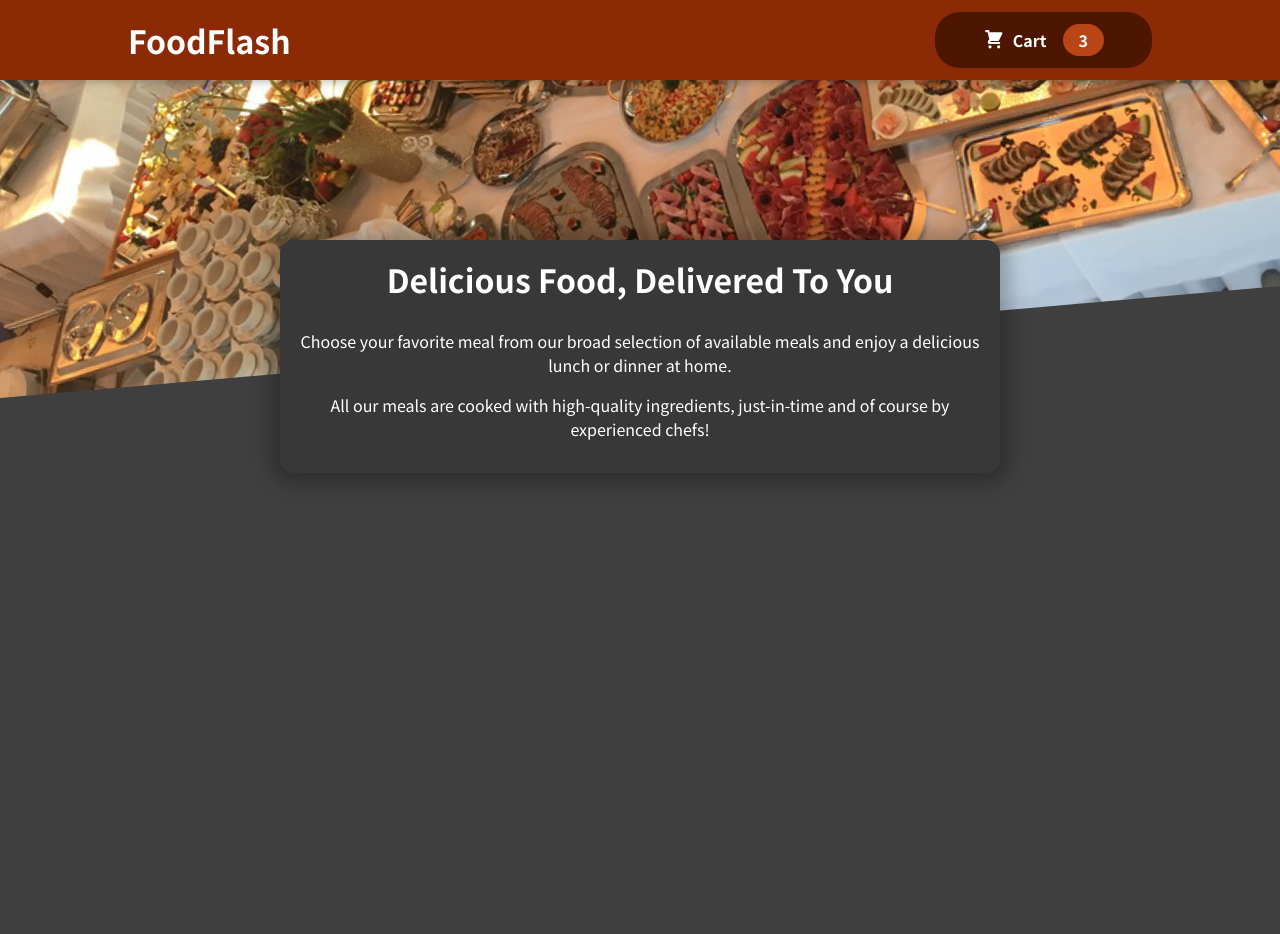
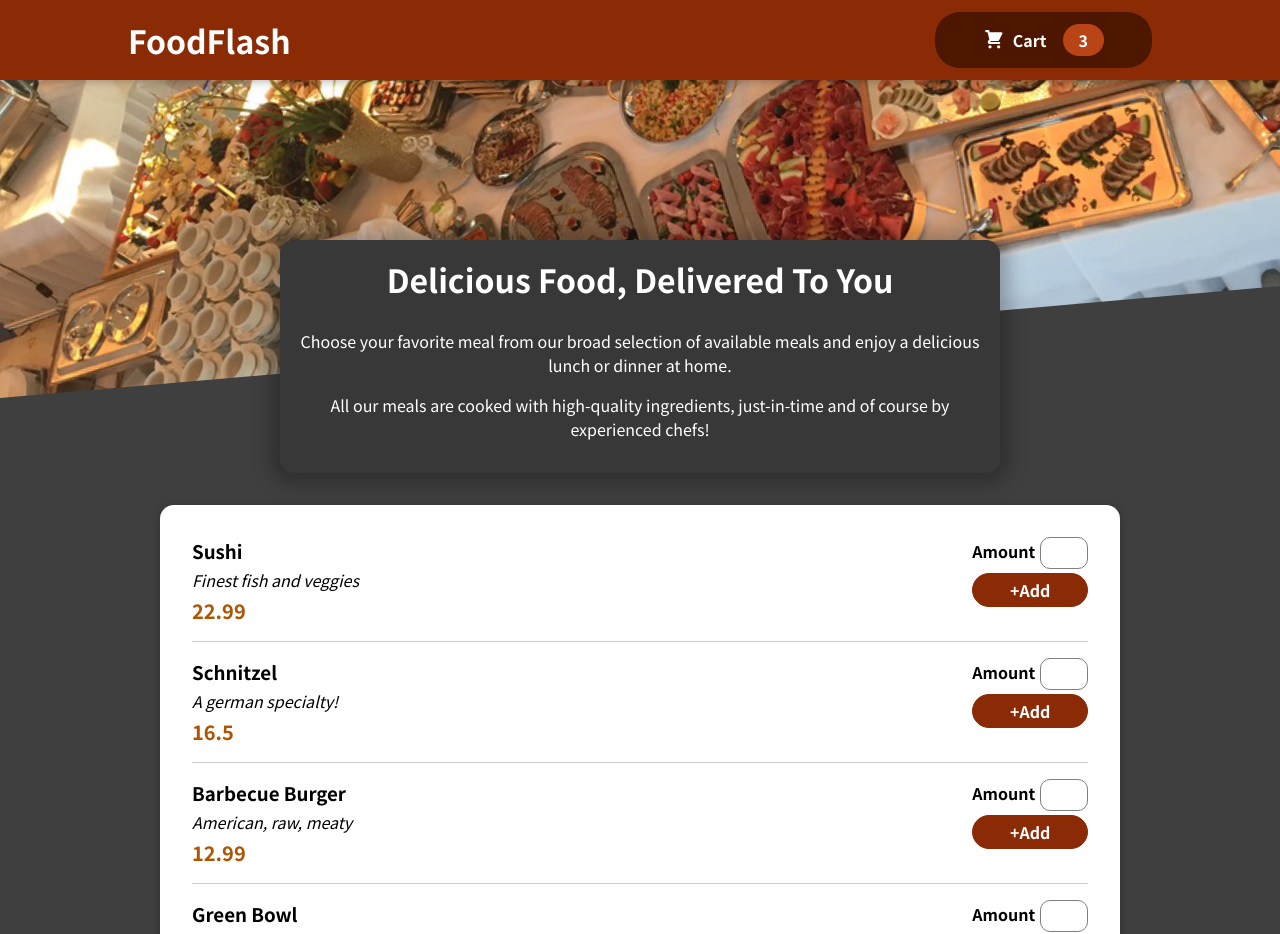
Before and after one commit to mzbali/food-flash-app, a React (Create React App) app: page / in a window 1280 px wide. Shown: the top 934 px of the page. Before the commit the page ends 800 px from the top, so only its background shows below. Built offline with nearby package versions, Linux system fonts and the light colour scheme.

Commit message:
added meal list and form

```diff
--- a/src/components/Layout/Header.js
+++ b/src/components/Layout/Header.js
@@ -1,6 +1,6 @@
 import { Fragment } from 'react';
 import mealsImage from '../../assets/meals.jpg';
-import HeaderCartButton from '../Cart/HeaderCartButton';
+import HeaderCartButton from './HeaderCartButton';
 import classes from './Header.module.css';
 
 const Header = (props) => {
--- a/src/components/Cart/HeaderCartButton.js
+++ b/src/components/Layout/HeaderCartButton.js
@@ -1,5 +1,5 @@
 import React from 'react';
-import CartIcon from './CartIcon';
+import CartIcon from '../Cart/CartIcon';
 import classes from './HeaderCartButton.module.css';
 
 const HeaderCartButton = () => {
--- a/src/components/Meals/AvailableMeals.js
+++ b/src/components/Meals/AvailableMeals.js
@@ -2,11 +2,52 @@ import React, { Fragment } from 'react';
 
 import classes from './AvailableMeals.module.css';
 import MealsSummary from './MealsSummary';
+import Card from '../UI/Card';
+import MealItem from './MealItem/MealItem';
+
+const DUMMY_MEALS = [
+  {
+    id: 'm1',
+    name: 'Sushi',
+    description: 'Finest fish and veggies',
+    price: 22.99,
+  },
+  {
+    id: 'm2',
+    name: 'Schnitzel',
+    description: 'A german specialty!',
+    price: 16.5,
+  },
+  {
+    id: 'm3',
+    name: 'Barbecue Burger',
+    description: 'American, raw, meaty',
+    price: 12.99,
+  },
+  {
+    id: 'm4',
+    name: 'Green Bowl',
+    description: 'Healthy...and green...',
+    price: 18.99,
+  },
+];
 
 const AvailableMeals = () => {
   return (
     <Fragment>
       <MealsSummary />
+      <Card className={classes.meals}>
+        <ul>
+          {DUMMY_MEALS.map((item) => (
+            <MealItem
+              key={item.id}
+              name={item.name}
+              description={item.description}
+              price={item.price}
+            />
+          ))}
+        </ul>
+      </Card>
     </Fragment>
   );
 };
--- /dev/null
+++ b/src/components/Meals/MealItem/MealItem.js
@@ -0,0 +1,19 @@
+import React from 'react';
+import MealItemForm from './MealItemForm';
+
+import classes from './MealItem.module.css';
+
+const MealItem = (props) => {
+  return (
+    <li className={classes.meal} key={props.id}>
+      <div>
+        <h3>{props.name}</h3>
+        <div className={classes.description}>{props.description}</div>
+        <div className={classes.price}>{props.price}</div>
+      </div>
+      <MealItemForm />
+    </li>
+  );
+};
+
+export default MealItem;
--- /dev/null
+++ b/src/components/Meals/MealItem/MealItem.module.css
@@ -0,0 +1,22 @@
+.meal {
+  display: flex;
+  justify-content: space-between;
+  margin: 1rem;
+  padding-bottom: 1rem;
+  border-bottom: 1px solid #ccc;
+}
+
+.meal h3 {
+  margin: 0 0 0.25rem 0;
+}
+
+.description {
+  font-style: italic;
+}
+
+.price {
+  margin-top: 0.25rem;
+  font-weight: bold;
+  color: #ad5502;
+  font-size: 1.25rem;
+}
--- /dev/null
+++ b/src/components/Meals/MealItem/MealItemForm.js
@@ -0,0 +1,15 @@
+import React from 'react';
+import Input from '../../UI/Input';
+
+import classes from './MealItemForm.module.css';
+
+const MealItemForm = () => {
+  return (
+    <form className={classes.form}>
+      <Input type="number" label="Amount" />
+      <button>+Add</button>
+    </form>
+  );
+};
+
+export default MealItemForm;
--- /dev/null
+++ b/src/components/Meals/MealItem/MealItemForm.module.css
@@ -0,0 +1,22 @@
+.form {
+  text-align: right;
+  display: flex;
+  flex-direction: column;
+}
+
+.form button {
+  font: inherit;
+  cursor: pointer;
+  background-color: #8a2b06;
+  border: 1px solid #8a2b06;
+  color: white;
+  padding: 0.25rem 2rem;
+  border-radius: 20px;
+  font-weight: bold;
+}
+
+.form button:hover,
+.form button:active {
+  background-color: #641e03;
+  border-color: #641e03;
+}
--- /dev/null
+++ b/src/components/UI/Card.js
@@ -0,0 +1,11 @@
+import React from 'react';
+
+import classes from './Card.module.css';
+
+const Card = (props) => {
+  return (
+    <div className={`${classes.card} ${props.className}`}>{props.children}</div>
+  );
+};
+
+export default Card;
--- /dev/null
+++ b/src/components/UI/Card.module.css
@@ -0,0 +1,6 @@
+.card {
+  padding: 1rem;
+  box-shadow: 0 2px 8px rgba(0, 0, 0, 0.25);
+  border-radius: 14px;
+  background-color: white;
+}
--- /dev/null
+++ b/src/components/UI/Input.js
@@ -0,0 +1,14 @@
+import React from 'react';
+
+import classes from './Input.module.css';
+
+const Input = (props) => {
+  return (
+    <div className={classes.input}>
+      <label htmlFor="input">{props.label}</label>
+      <input type={props.type} min="0" max="5" />
+    </div>
+  );
+};
+
+export default Input;
--- /dev/null
+++ b/src/components/UI/Input.module.css
@@ -0,0 +1,11 @@
+.input input {
+  width: 3rem;
+  height: 2rem;
+  border-radius: 10px;
+  border: 1px solid grey;
+  margin-bottom: 0.3rem;
+  margin-left: 0.3rem;
+}
+.input label {
+  font-weight: 600;
+}
```
Also changed, not shown: src/components/Layout/HeaderCartButton.module.css (renamed from src/components/Cart/HeaderCartButton.module.css).
